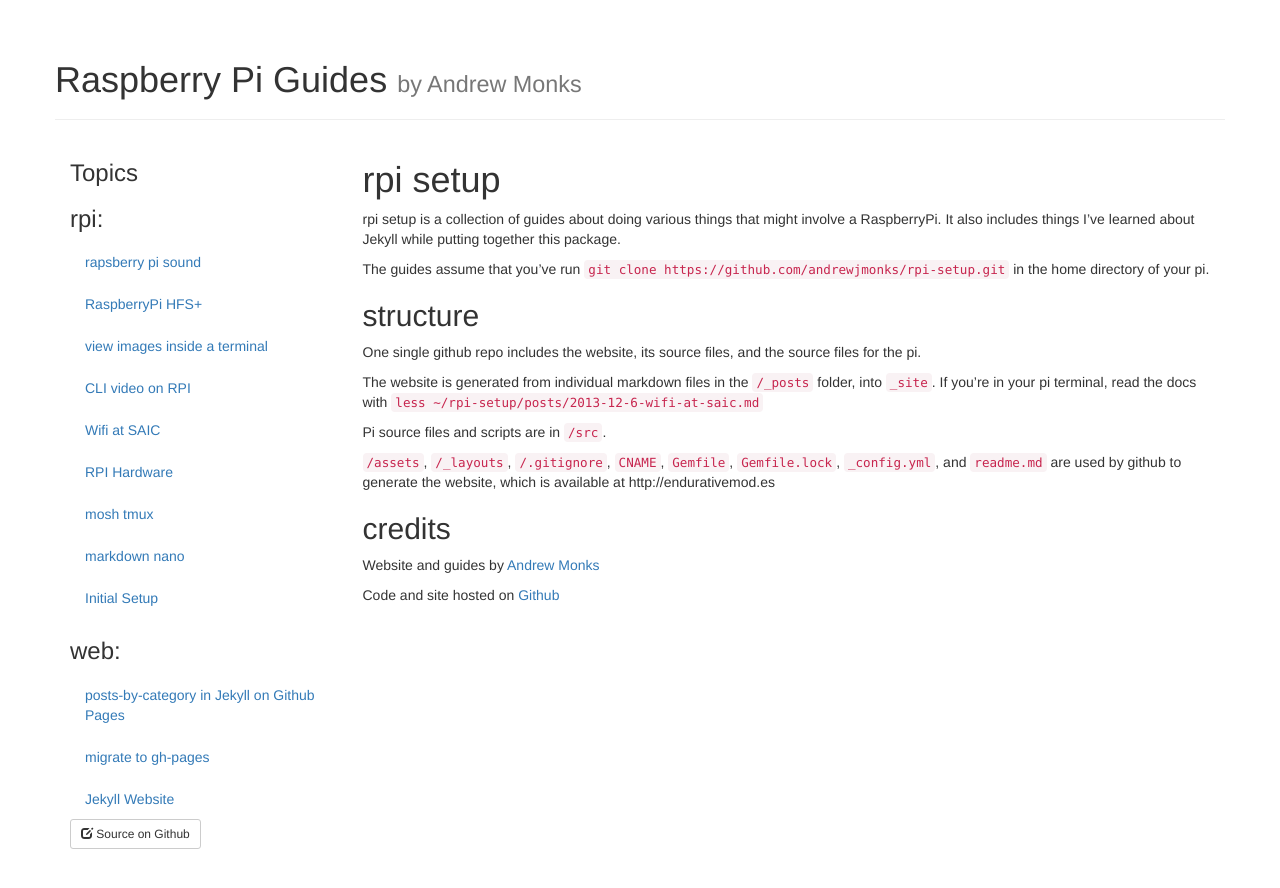
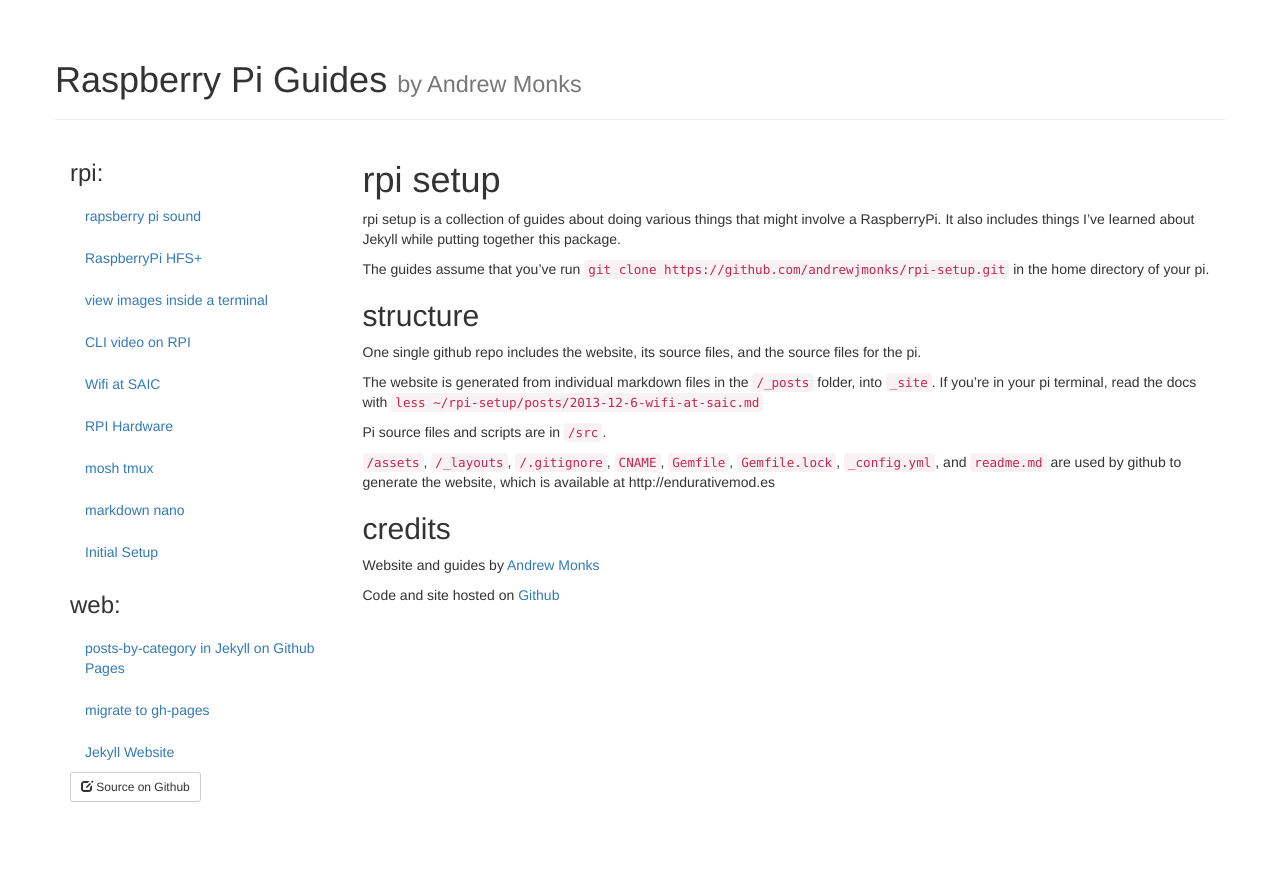
Before and after one commit to amonks/rpi-setup, a Jekyll site: the page built from readme.md, in a window 1280 px wide. Shown: the top 888 px of the page. Built offline with Jekyll 4.4.1, drawn with Linux system fonts in a browser that asks for light colours; nearby versions of some CDN libraries.

```diff
--- a/_layouts/default.html
+++ b/_layouts/default.html
@@ -52,7 +52,6 @@
 		</div>
 		<div class="row">
 			<div id="sidebar" class="col-md-3">
-				<h3>Topics</h3>
 				<ul class="nav nav-pills nav-stacked">
 					{% for post in site.posts %}
 						{% if post.title == page.title %}
```
